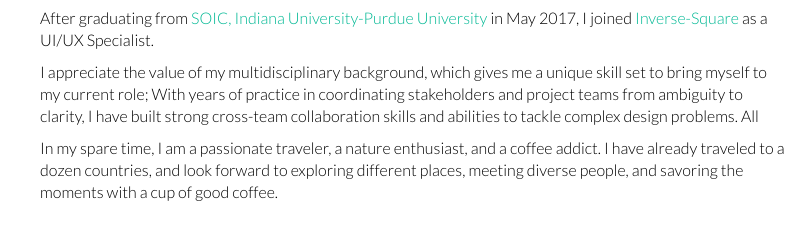
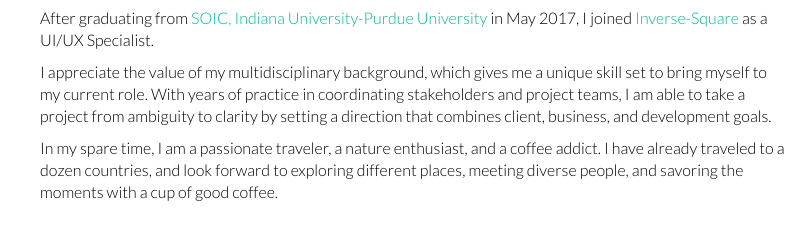
Before and after one commit to ShangleiZhang/ShangleiZhang.github.io, a plain HTML site: page resume.html in a window 1280 px wide. Shown: the part 304-539 px from the top of the page, 30-840 px from the left. Drawn offline with Linux system fonts and the light colour scheme.

Commit message:
Update Resume

```diff
--- a/resume.html
+++ b/resume.html
@@ -70,7 +70,7 @@
 
                              <p>After graduating from <a href="https://soic.iupui.edu">SOIC, Indiana University-Purdue University</a> in May 2017, I joined <a href="http://www.inverse-square.com">Inverse-Square</a> as a UI/UX Specialist.</p>
 
-                            <p>I appreciate the value of my multidisciplinary background, which gives me a unique skill set to bring myself to my current role; With years of practice in coordinating stakeholders and project teams from ambiguity to clarity, I have built strong cross-team collaboration skills and abilities to tackle complex design problems. All </p>
+                            <p>I appreciate the value of my multidisciplinary background, which gives me a unique skill set to bring myself to my current role. With years of practice in coordinating stakeholders and project teams, I am able to take a project from ambiguity to clarity by setting a direction that combines client, business, and development goals.</p>
 
                              <p>In my spare time, I am a passionate traveler, a nature enthusiast, and a coffee addict. I have already traveled to a dozen countries, and look forward to exploring different places, meeting diverse people, and savoring the moments with a cup of good coffee. </p>
                          </div>
```
